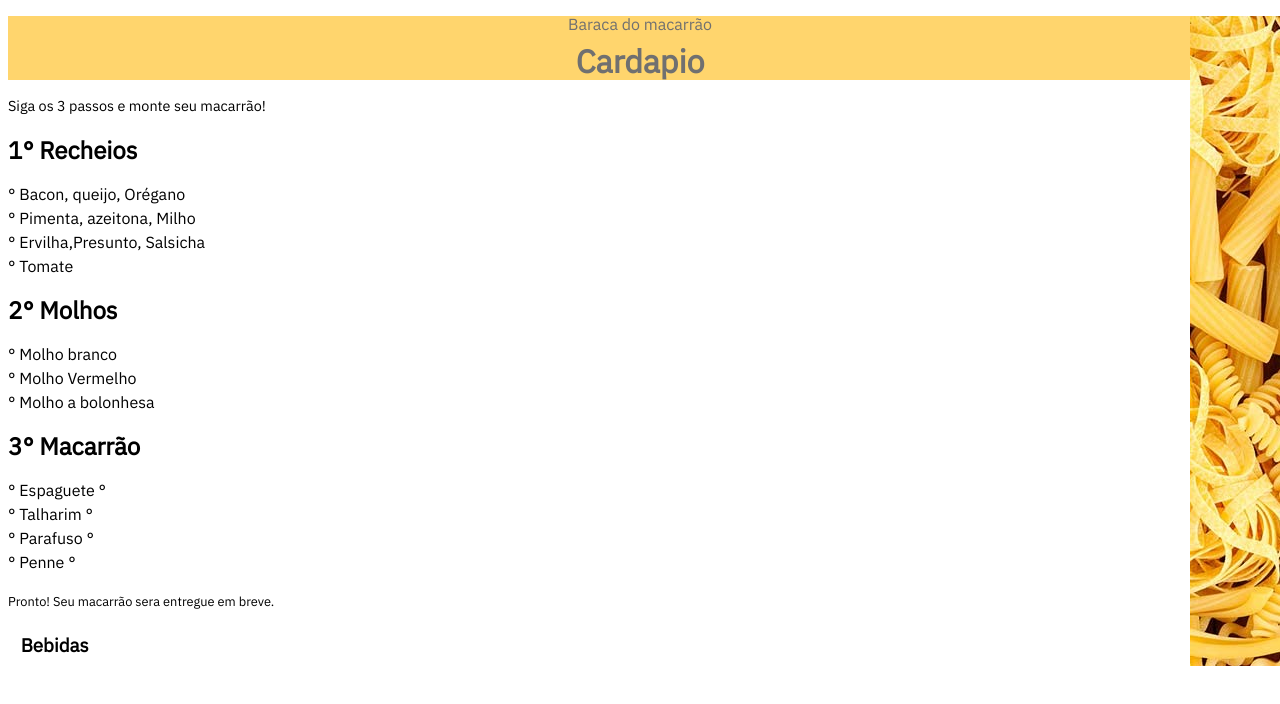
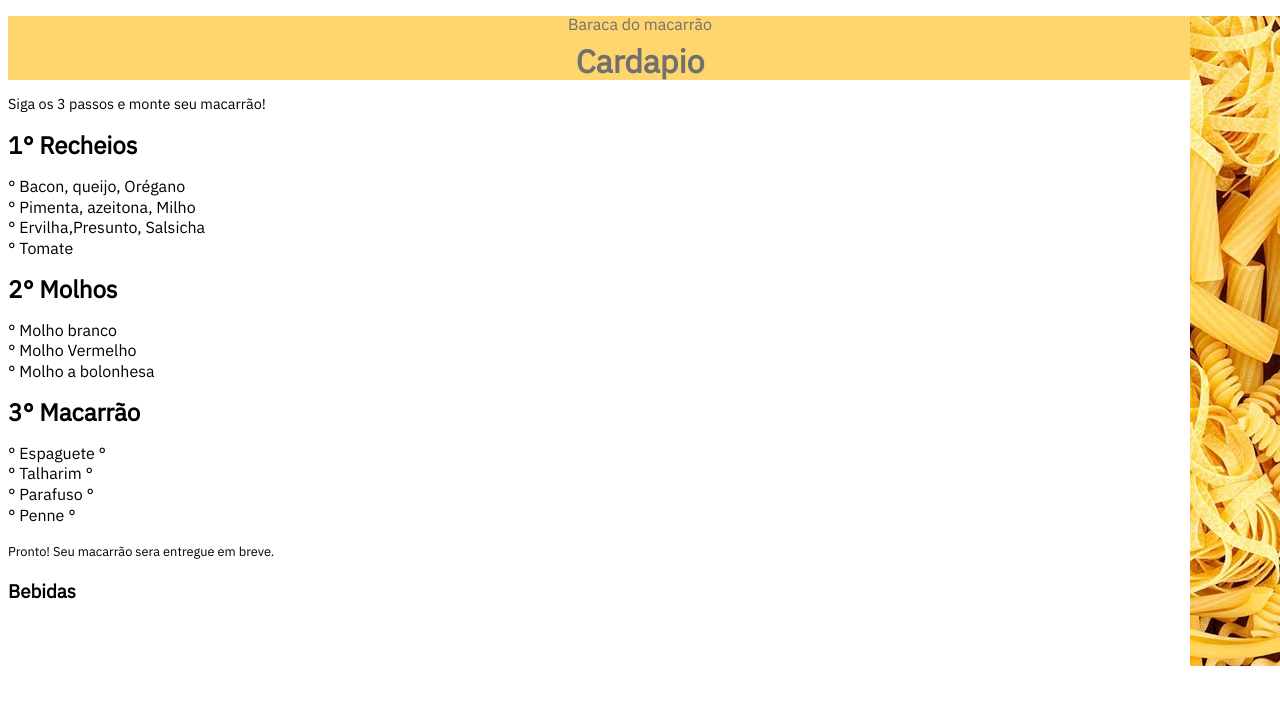
Before and after one commit to ArthBatista/Cardapio, a React (Create React App) app: page / in a window 1280 px wide. Shown: the top 704 px of the page. Built offline with nearby package versions, Linux system fonts and the light colour scheme.

Commit message:
Update styles.ts

```diff
--- a/src/components/Footer/styles.ts
+++ b/src/components/Footer/styles.ts
@@ -6,7 +6,7 @@ export const Container = styled.div`
 }
  .la{
    font-family: 'IBM Plex Sans', sans-serif;
-    line-height: 1.5rem;
+    line-height: 1.3rem;
    }
 
     .oe{
@@ -14,7 +14,7 @@ export const Container = styled.div`
    }
 
     .oa{
-       position: relative;
+
        font-size: 1rem;
        left: 1%;
      }
```
